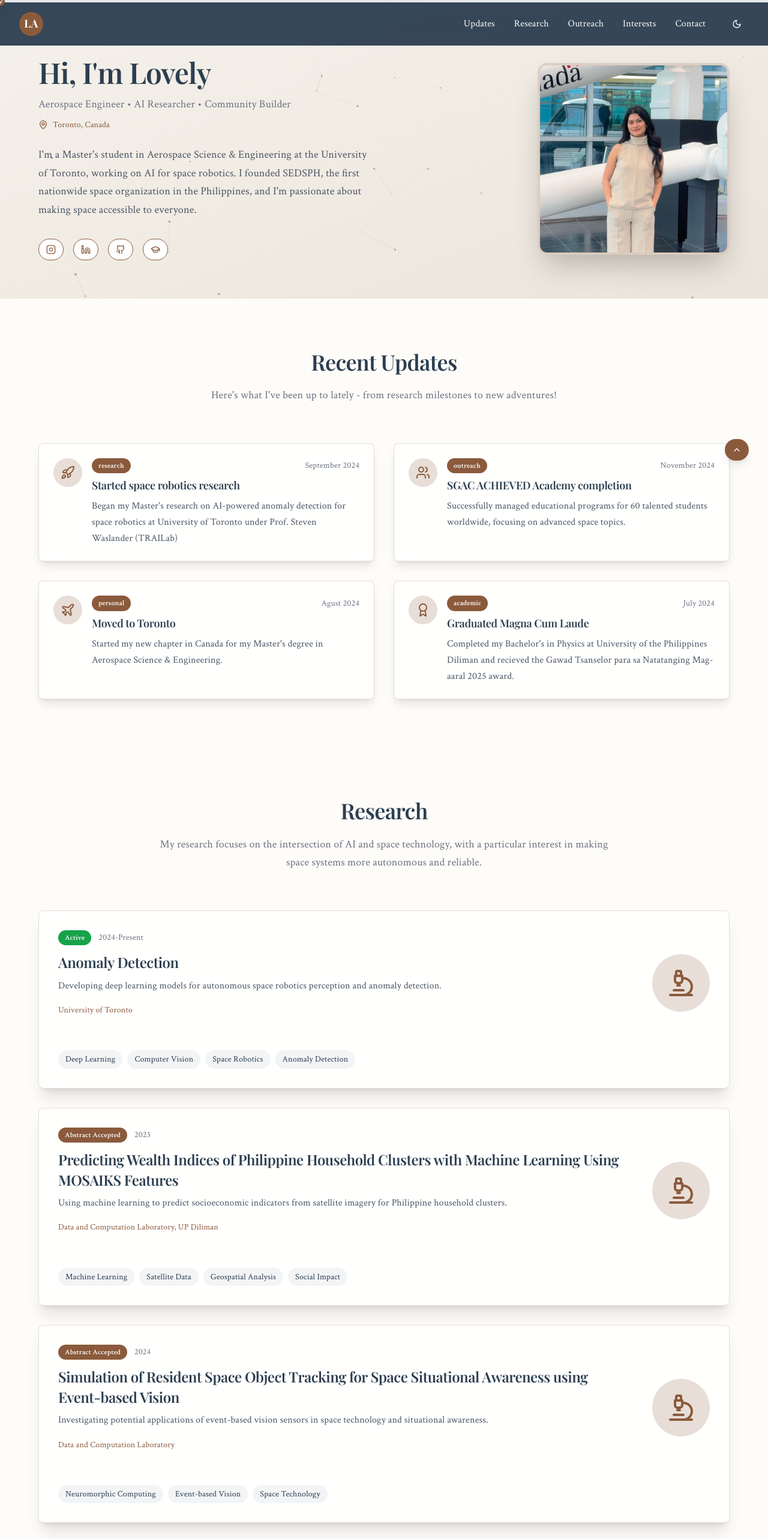
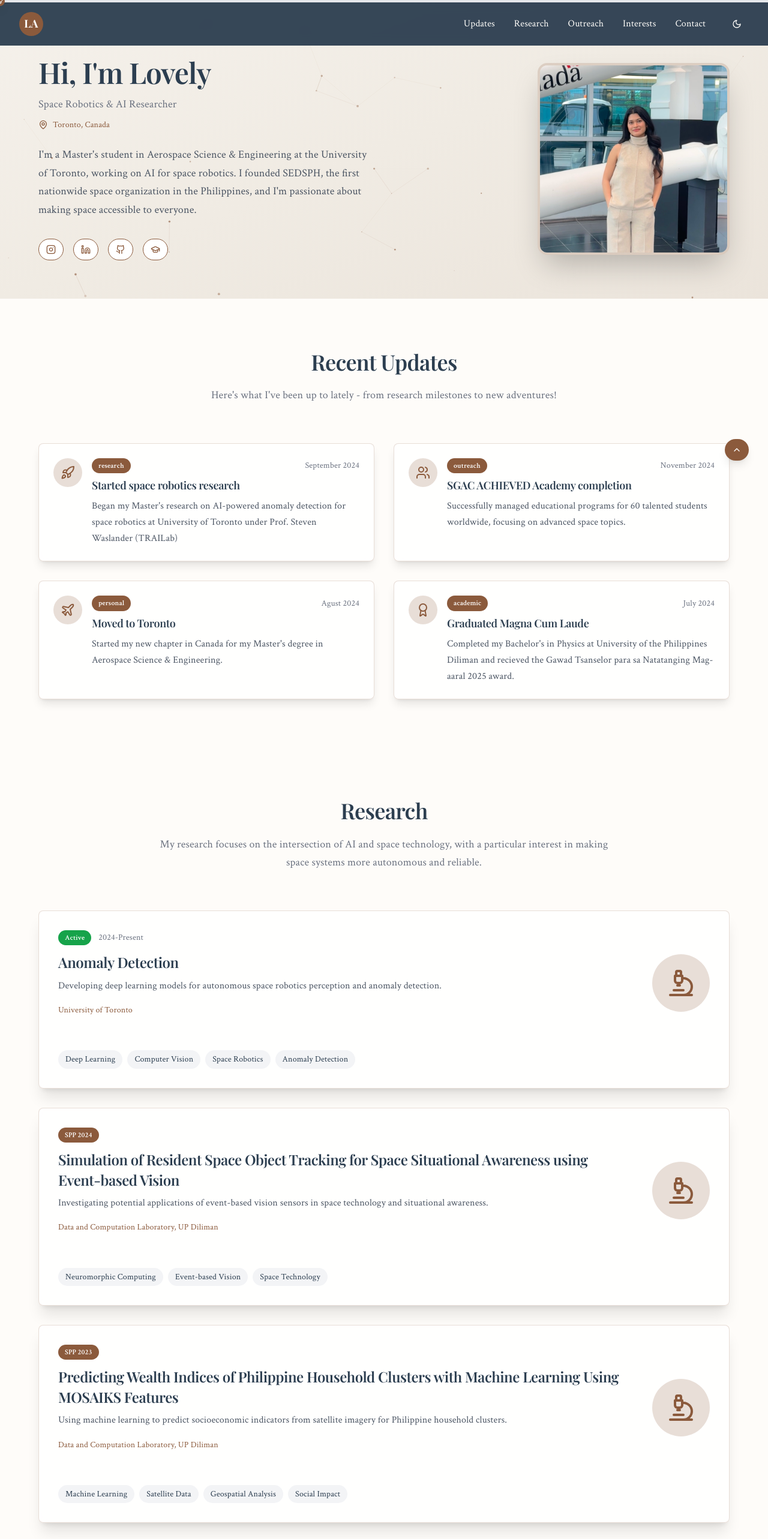
Before and after one commit to lovelyandeo/lovelyandeo.com, a Next.js app: page / in a window 1280 px wide. Shown: the top 2566 px of the page at 60% size. Built offline with nearby package versions, Linux system fonts and the light colour scheme.

Commit message:
fix: edited about me

```diff
--- a/app/page.tsx
+++ b/app/page.tsx
@@ -86,23 +86,21 @@ const researchProjects = [
   },
   {
     id: 2,
+    title: "Simulation of Resident Space Object Tracking for Space Situational Awareness using Event-based Vision",
+    description:
+      "Investigating potential applications of event-based vision sensors in space technology and situational awareness.",
+    status: "SPP 2024",
+    institution: "Data and Computation Laboratory, UP Diliman",
+    tags: ["Neuromorphic Computing", "Event-based Vision", "Space Technology"],
+  },
+  {
+    id: 3,
     title: "Predicting Wealth Indices of Philippine Household Clusters with Machine Learning Using MOSAIKS Features",
     description:
       "Using machine learning to predict socioeconomic indicators from satellite imagery for Philippine household clusters.",
-    status: "Abstract Accepted",
+    status: "SPP 2023",
     institution: "Data and Computation Laboratory, UP Diliman",
     tags: ["Machine Learning", "Satellite Data", "Geospatial Analysis", "Social Impact"],
-    year: "2023",
-  },
-  {
-    id: 3,
-    title: "Simulation of Resident Space Object Tracking for Space Situational Awareness using Event-based Vision",
-    description:
-      "Investigating potential applications of event-based vision sensors in space technology and situational awareness.",
-    status: "Abstract Accepted",
-    institution: "Data and Computation Laboratory",
-    tags: ["Neuromorphic Computing", "Event-based Vision", "Space Technology"],
-    year: "2024",
   },
 ]
 
@@ -378,7 +376,7 @@ export default function Portfolio() {
                 Hi, I'm Lovely
               </h1>
               <div className="text-lg text-[#6B7280] dark:text-[#9CA3AF] mb-2 font-crimson">
-                Aerospace Engineer • AI Researcher • Community Builder
+                Space Robotics & AI Researcher
               </div>
               <div className="text-sm text-[#8B5A3C] font-crimson flex items-center space-x-2 mb-6">
                 <MapPin className="w-4 h-4" />
```
